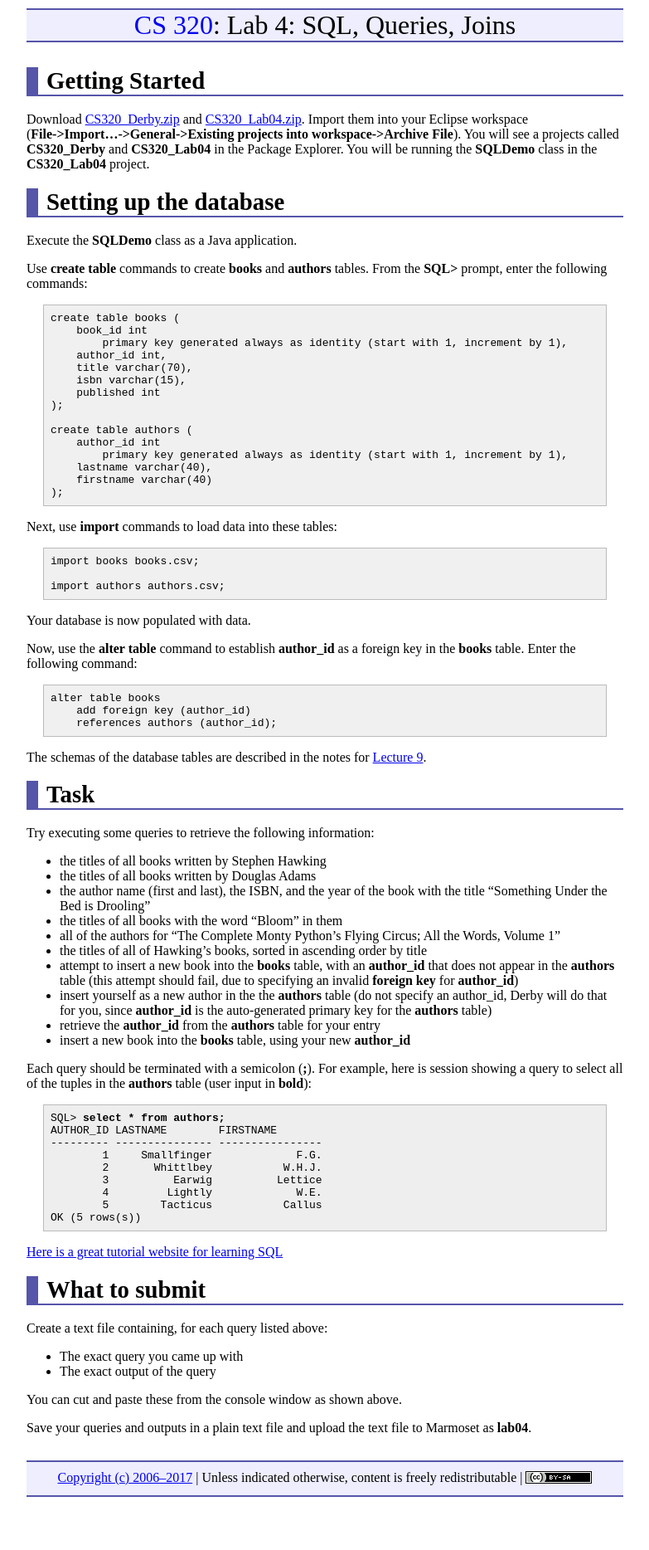
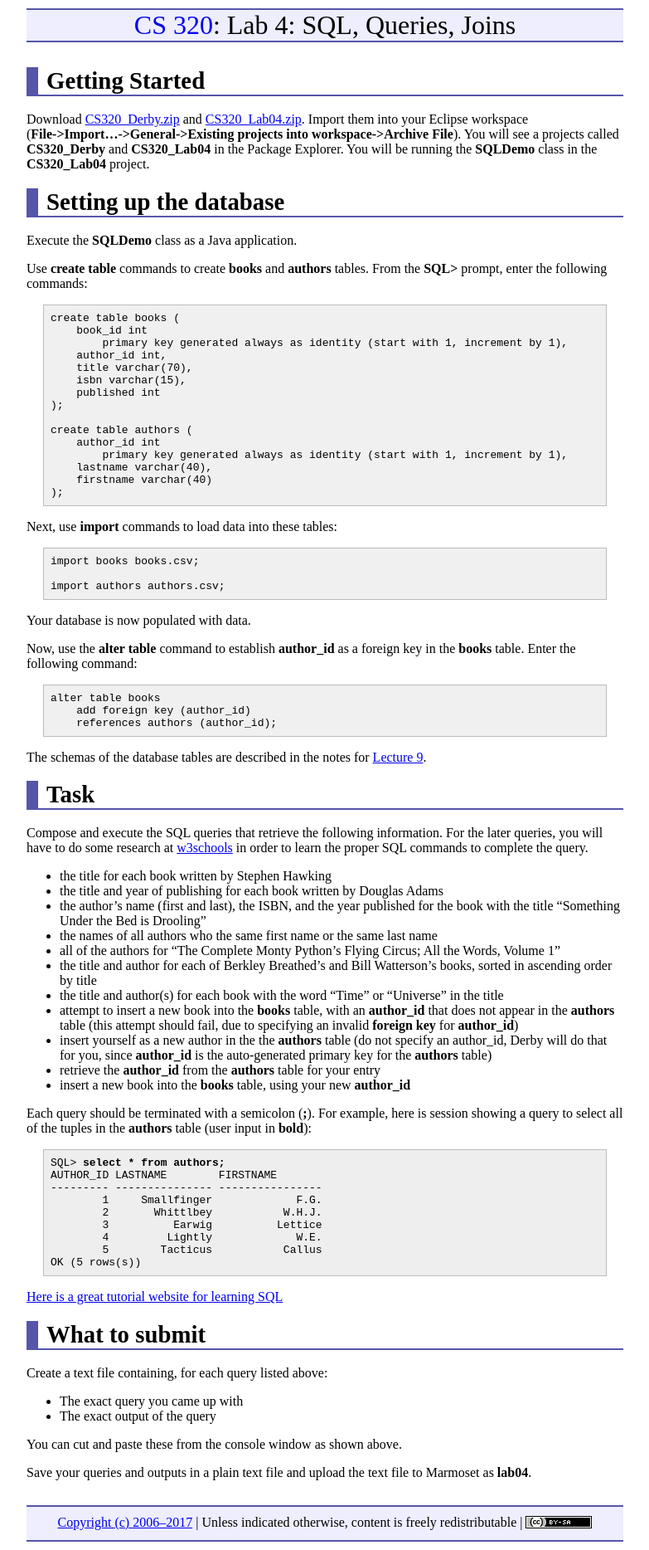
Before and after one commit to ycpcs/cs320-spring2017, a Jekyll site: the page built from labs/lab04.md, in a window 1280 px wide. Shown: the whole page at 83% size, without its empty margins (248-1031 px from the left). Built offline with Jekyll 4.4.1, drawn with Linux system fonts in a browser that asks for light colours; before the commit the page ends 1814 px from its top, so only the background shows below that.

Commit message:
updates to lab04

```diff
--- a/labs/lab04.md
+++ b/labs/lab04.md
@@ -50,14 +50,15 @@ The schemas of the database tables are described in the notes for [Lecture 9](..
 Task
 ====
 
-Try executing some queries to retrieve the following information:
+Compose and execute the SQL queries that retrieve the following information.  For the later queries, you will have to do some research at [w3schools](http://www.w3schools.com/sql/default.asp) in order to learn the proper SQL commands to complete the query.
 
--   the titles of all books written by Stephen Hawking
--   the titles of all books written by Douglas Adams
--   the author name (first and last), the ISBN, and the year of the book with the title "Something Under the Bed is Drooling"
--   the titles of all books with the word "Bloom" in them
+-   the title for each book written by Stephen Hawking
+-   the title and year of publishing for each book written by Douglas Adams
+-   the author's name (first and last), the ISBN, and the year published for the book with the title "Something Under the Bed is Drooling"
+-   the names of all authors who the same first name or the same last name
 -   all of the authors for "The Complete Monty Python's Flying Circus; All the Words, Volume 1"
--	the titles of all of Hawking's books, sorted in ascending order by title
+-	the title and author for each of Berkley Breathed's and Bill Watterson's books, sorted in ascending order by title
+-   the title and author(s) for each book with the word "Time" or "Universe" in the title
 -   attempt to insert a new book into the **books** table, with an **author_id** that does not appear in the **authors** table (this attempt should fail, due to specifying an invalid **foreign key** for **author_id**)
 -   insert yourself as a new author in the the **authors** table (do not specify an author_id, Derby will do that for you, since **author_id** is the auto-generated primary key for the **authors** table)
 -   retrieve the **author_id** from the **authors** table for your entry
```
